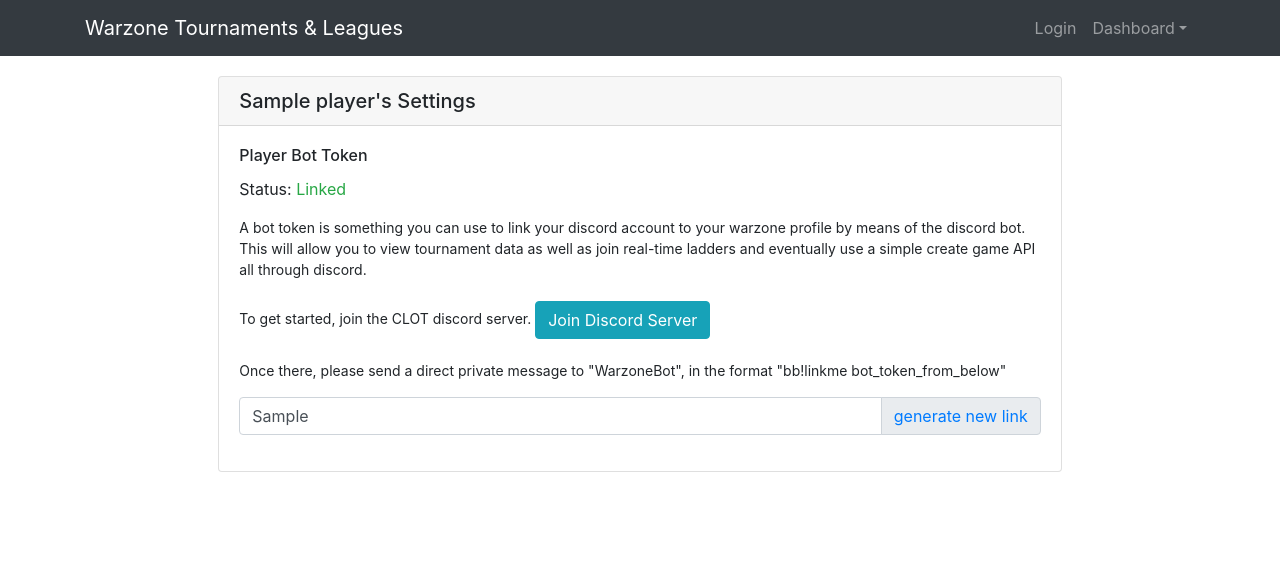
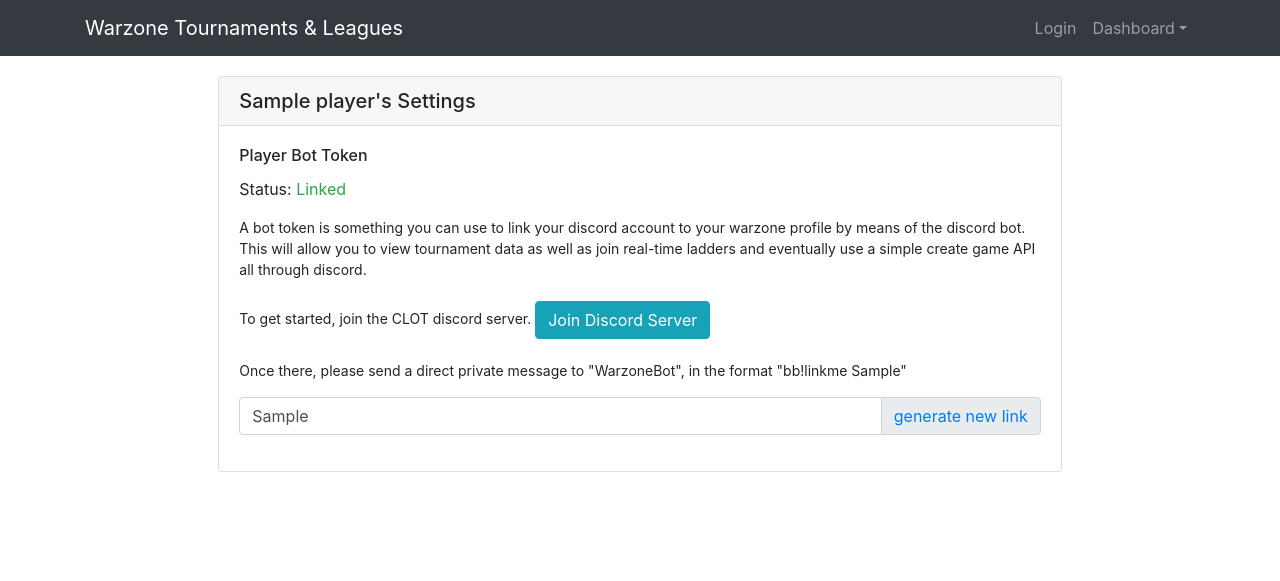
Before and after one commit to brendanfly/wzclot, a Django app: template wlct/templates/settings.html in a window 1280 px wide. Shown: the top 581 px of the page. Run offline with Django 3.2, Linux system fonts and the light colour scheme; the template is opened without the code that fills it: values that come from a table or form of the project are taken from there, others are empty; tables that the repository leaves empty hold one stand-in row (values such as "Sample post"); some libraries are stand-ins or nearby versions.

Commit message:
Update settings.html to show the exact command a player should run against the bot

```diff
--- a/wlct/templates/settings.html
+++ b/wlct/templates/settings.html
@@ -22,7 +22,7 @@
 					profile by means of the discord bot. This will allow you to view tournament data as well as join
 					real-time ladders and eventually use a simple create game API all through discord.
 					<br/><br/>To get started, join the CLOT discord server. <a href="https://discord.gg/yAg3ESu" class="btn btn-info">Join Discord Server</a><br/><br/>
-					Once there, please send a direct private message to "WarzoneBot", in the format "bb!linkme bot_token_from_below"
+					Once there, please send a direct private message to "WarzoneBot", in the format "bb!linkme {{ player.bot_token }}"
 				</p>
 				<div class="input-group mb-3">
 					<input type="text" class="form-control" aria-label="Player Bot Token" value="{{ player.bot_token }}" aria-describedby="basic-addon2">
```
